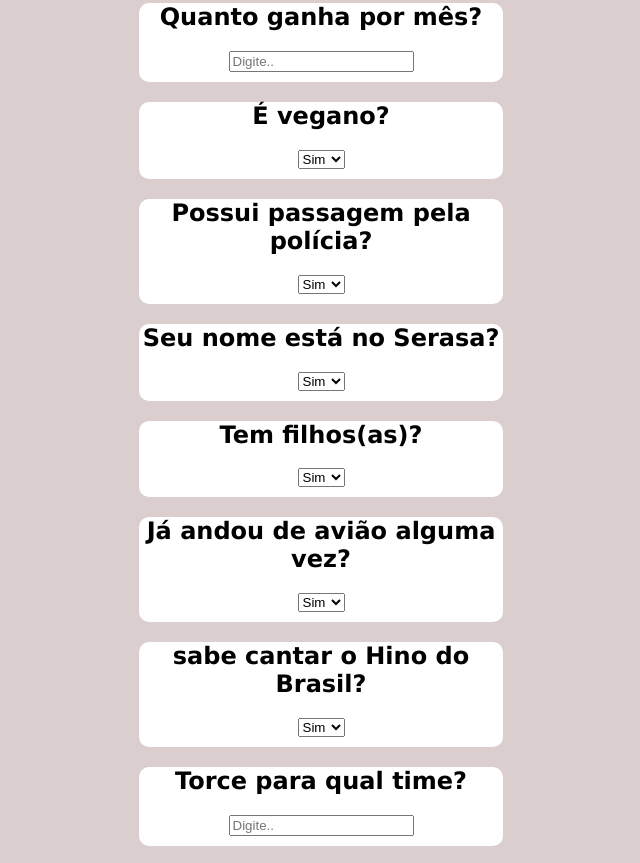
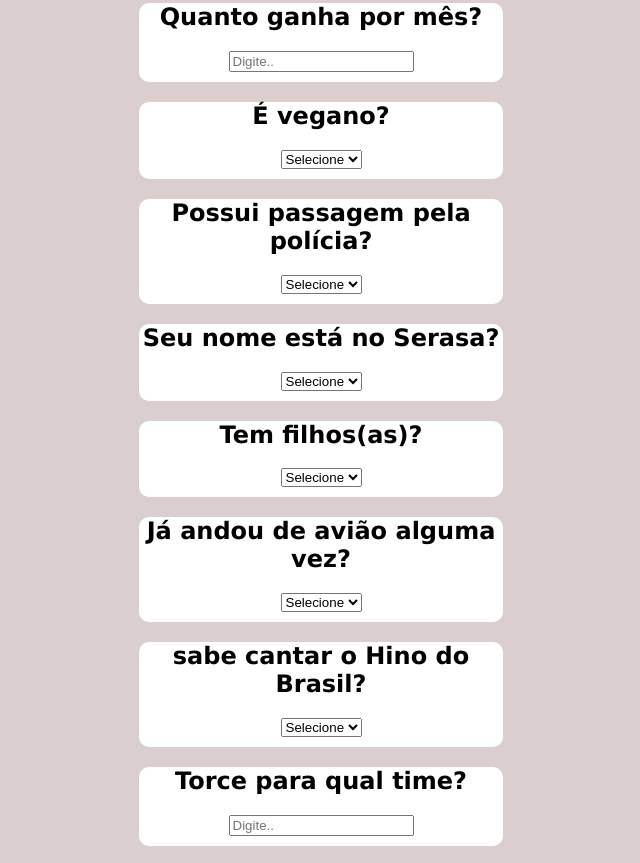
Before and after one commit to Gustavoscho/Formul-rio, a plain HTML site: page index.html in a window 1280 px wide. Shown: the part 2841-3704 px from the top of the page, without its empty margins (319-959 px from the left). Drawn offline with Linux system fonts and the light colour scheme.

Commit message:
mudança

```diff
--- a/index.html
+++ b/index.html
@@ -35,6 +35,7 @@
         <div class="corpo">
             <h2>Gênero</h2>
             <select required="required">
+                <option value="">Selecione</option>
                 <option value="">Masculino</option>
                 <option value="">Feminino</option>
                 <option value="">Outro</option>
@@ -47,6 +48,7 @@
         <div class="corpo">
             <h2>Estado Civil</h2>
             <select required="required">
+                <option value="">Selecione</option>
                 <option value="">Solteiro</option>
                 <option value="">Casado</option>
                 <option value="">Separado</option>
@@ -88,6 +90,7 @@
         <div class="corpo">
             <h2>Deseja receber conteúdo promocional?</h2>
             <select required="required">
+                <option value="">Selecione</option>
                 <option value="">Sim</option>
                 <option value="">Não</option>
             </select>
@@ -99,6 +102,7 @@
         <div class="corpo">
             <h2>Deseja receber informações por qual meio?</h2>
             <select required="required">
+                <option value="">Selecione</option>
                 <option value="">E-mail</option>
                 <option value="">Whatsapp</option>
             </select>
@@ -118,6 +122,7 @@
         <div class="corpo">
             <h2>É vegano?</h2>
             <select required="required">
+                <option value="">Selecione</option>
                 <option value="">Sim</option>
                 <option value="">Não</option>
             </select>
@@ -125,6 +130,7 @@
         <div class="corpo">
             <h2>Possui passagem pela polícia?</h2>
             <select required="required">
+                <option value="">Selecione</option>
                 <option value="">Sim</option>
                 <option value="">Não</option>
             </select>
@@ -132,6 +138,7 @@
         <div class="corpo">
             <h2>Seu nome está no Serasa?</h2>
             <select required="required">
+                <option value="">Selecione</option>
                 <option value="">Sim</option>
                 <option value="">Não</option>
             </select>
@@ -139,6 +146,7 @@
         <div class="corpo">
             <h2>Tem filhos(as)?</h2>
             <select required="required">
+                <option value="">Selecione</option>
                 <option value="">Sim</option>
                 <option value="">Não</option>
             </select>
@@ -146,6 +154,7 @@
         <div class="corpo">
             <h2>Já andou de avião alguma vez?</h2>
             <select required="required">
+                <option value="">Selecione</option>
                 <option value="">Sim</option>
                 <option value="">Não</option>
             </select>
@@ -153,6 +162,7 @@
         <div class="corpo">
             <h2>sabe cantar o Hino do Brasil?</h2>
             <select required="required">
+                <option value="">Selecione</option>
                 <option value="">Sim</option>
                 <option value="">Não</option>
             </select>
```
